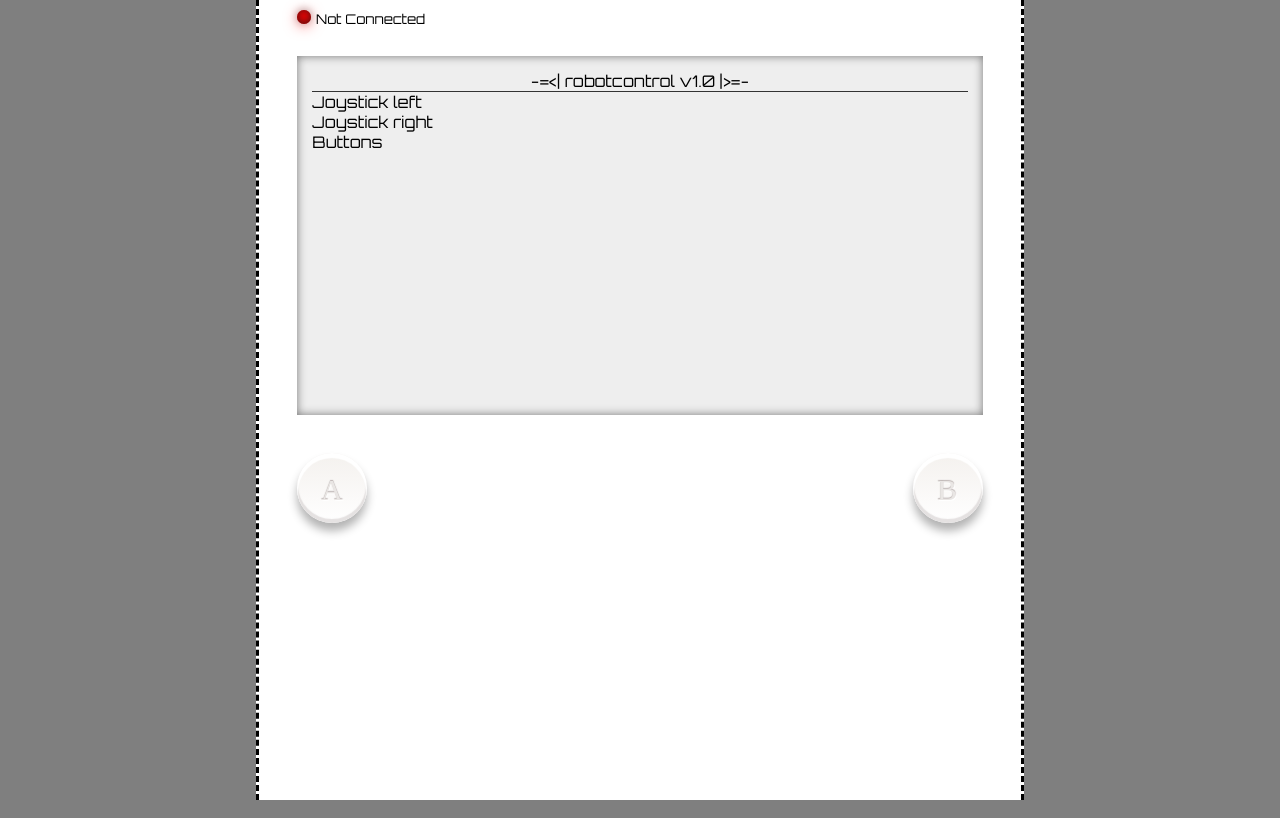
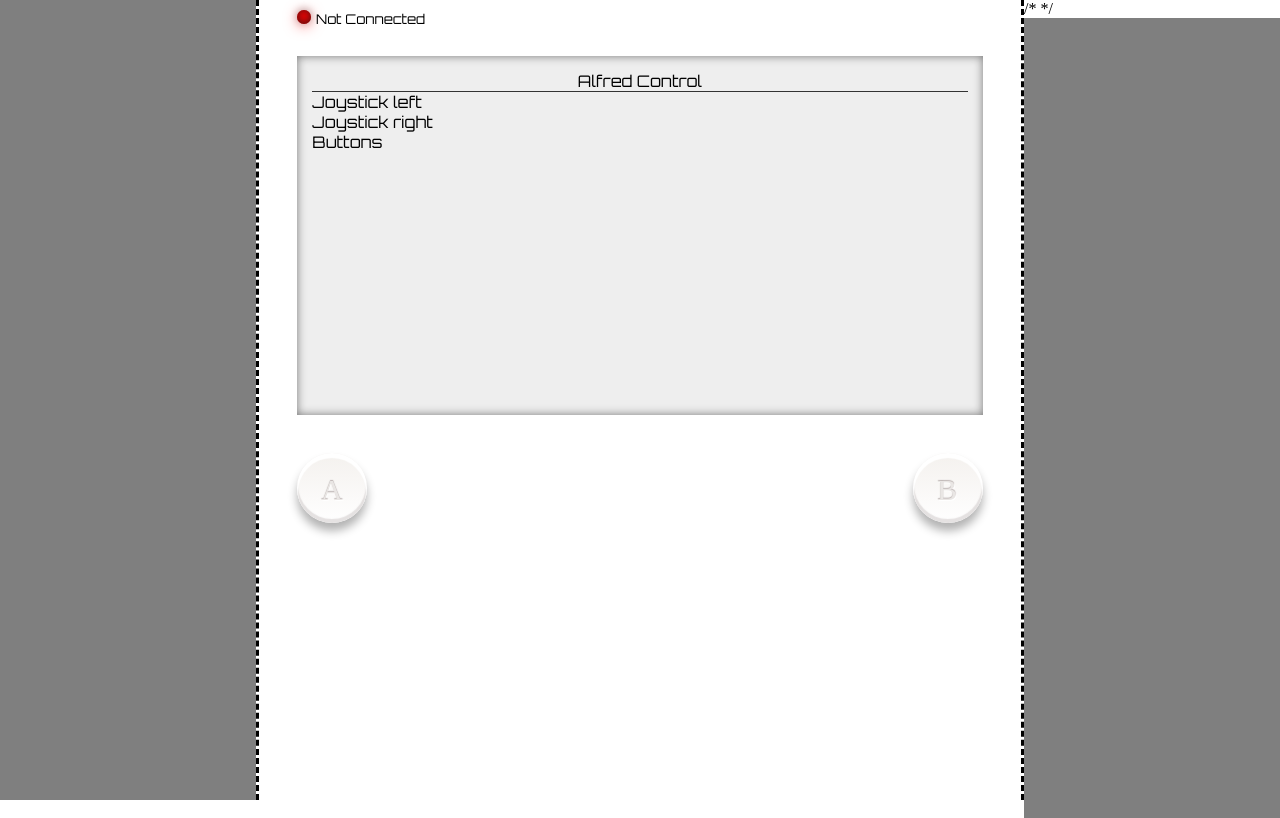
Before and after one commit to SDim44/Alfred, a Flask app: page / in a window 1280 px wide. Run offline with Flask 2, Linux system fonts and the light colour scheme.

Commit message:
Update index.html

```diff
--- a/templates/index.html
+++ b/templates/index.html
@@ -1,3 +1,7 @@
+/*
+
+*/
+
 <html>
     <head>
         <link rel="stylesheet" type="text/css" href="{{ url_for('static', filename='css/style.css') }}">
@@ -17,7 +21,7 @@
                 </div>
             </div>
             <div id="infozone" class="info_zone">
-                <p style="margin:0;padding:0;text-align:center;border-bottom:1px solid #333;">-=<| robotcontrol v1.0 |>=-</p>
+                <p style="margin:0;padding:0;text-align:center;border-bottom:1px solid #333;">Alfred Control</p>
                 <div id="output0" style="float:left;width:100%;">Joystick left</div>
                 <div id="output1" style="float:left;width:100%;">Joystick right</div>
                 <div id="output2" style="float:left;width:100%;">Buttons</div>
@@ -52,11 +56,11 @@
                   *****************************************/
                 $(document).on('touchstart touchmove', '#button1', function(evt){
                     $('#output2').html("Button1");
-                    socket_control.emit('control', {data:{"A":1}});
+                    socket_control.emit('control', {data:{"1":1}});
                     evt.preventDefault();
                 });
                 $(document).on('touchstart touchmove', '#button2', function(evt){
-                    socket_control.emit('control', {data:{"B":1}});
+                    socket_control.emit('control', {data:{"2":1}});
                     $('#output2').html("Button2");
                     evt.preventDefault();
                 });
```
